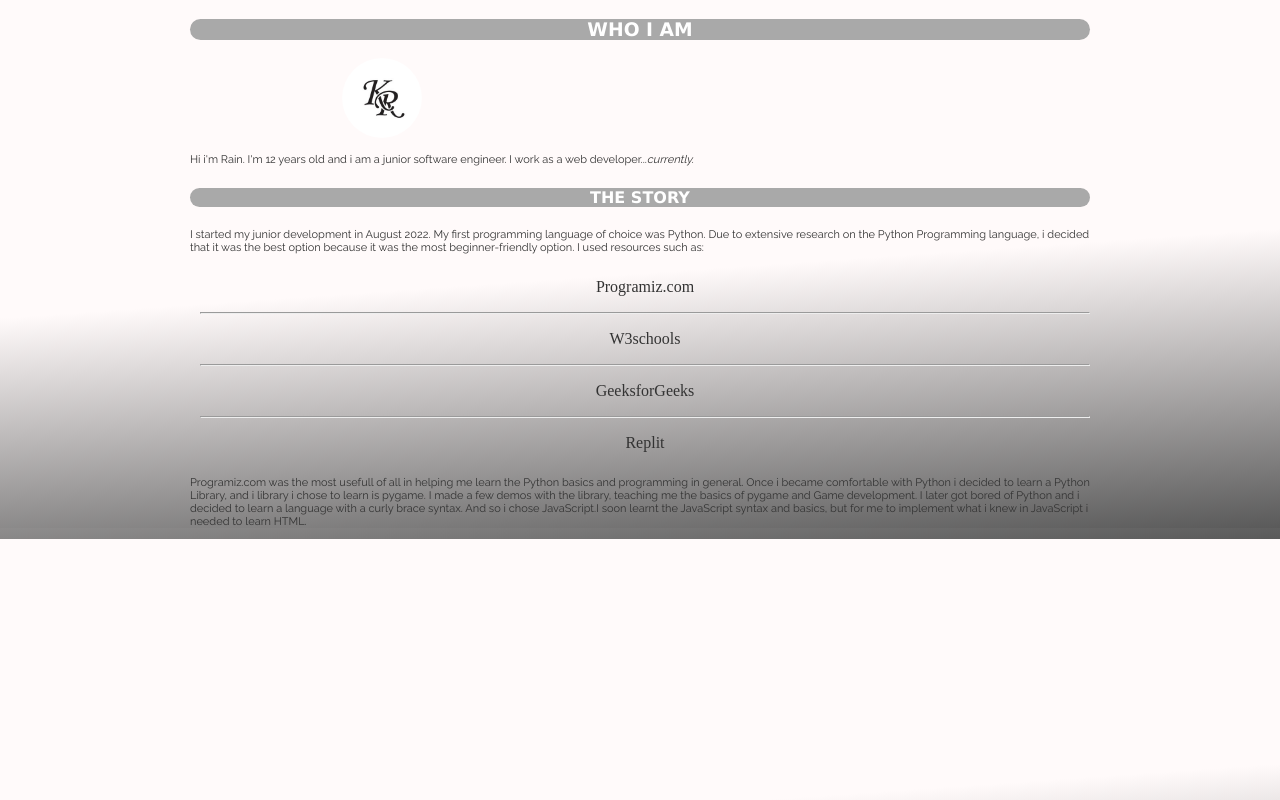
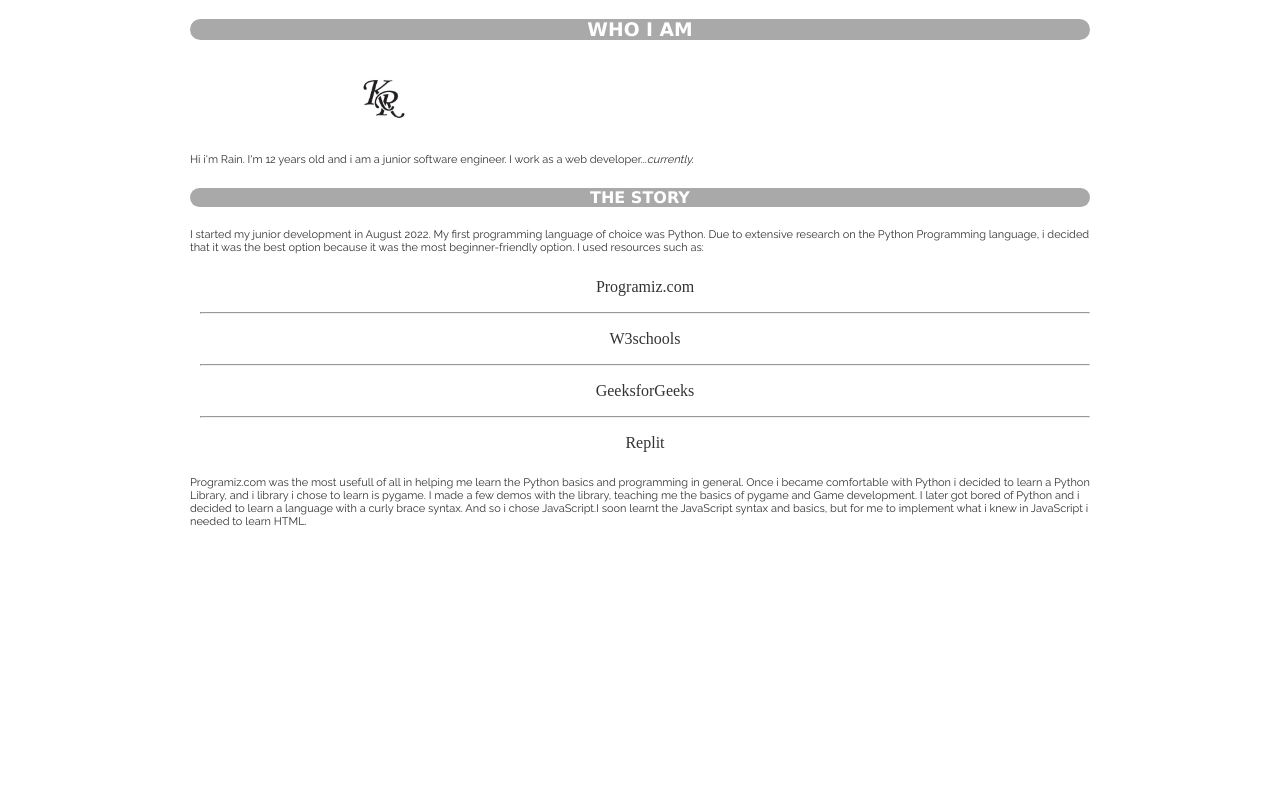
Before and after one commit to Rain-della/Faker_Web, a website: page index.html in a window 1280 px wide. Drawn offline with Linux system fonts and the light colour scheme.

Commit message:
Removed the gradient background

```diff
--- a/style.css
+++ b/style.css
@@ -1,12 +1,7 @@
 @import url('https://fonts.googleapis.com/css?family=Raleway:300,400');
 html,
 body {
-  background: linear-gradient(
-    176deg,
-    rgb(255, 250, 250) 50%,
-    rgb(90, 90, 90) 100%
-  );
-  background-attachment: scroll;
+  background-color: white;
   margin: 0;
   padding: 0;
 }
```
